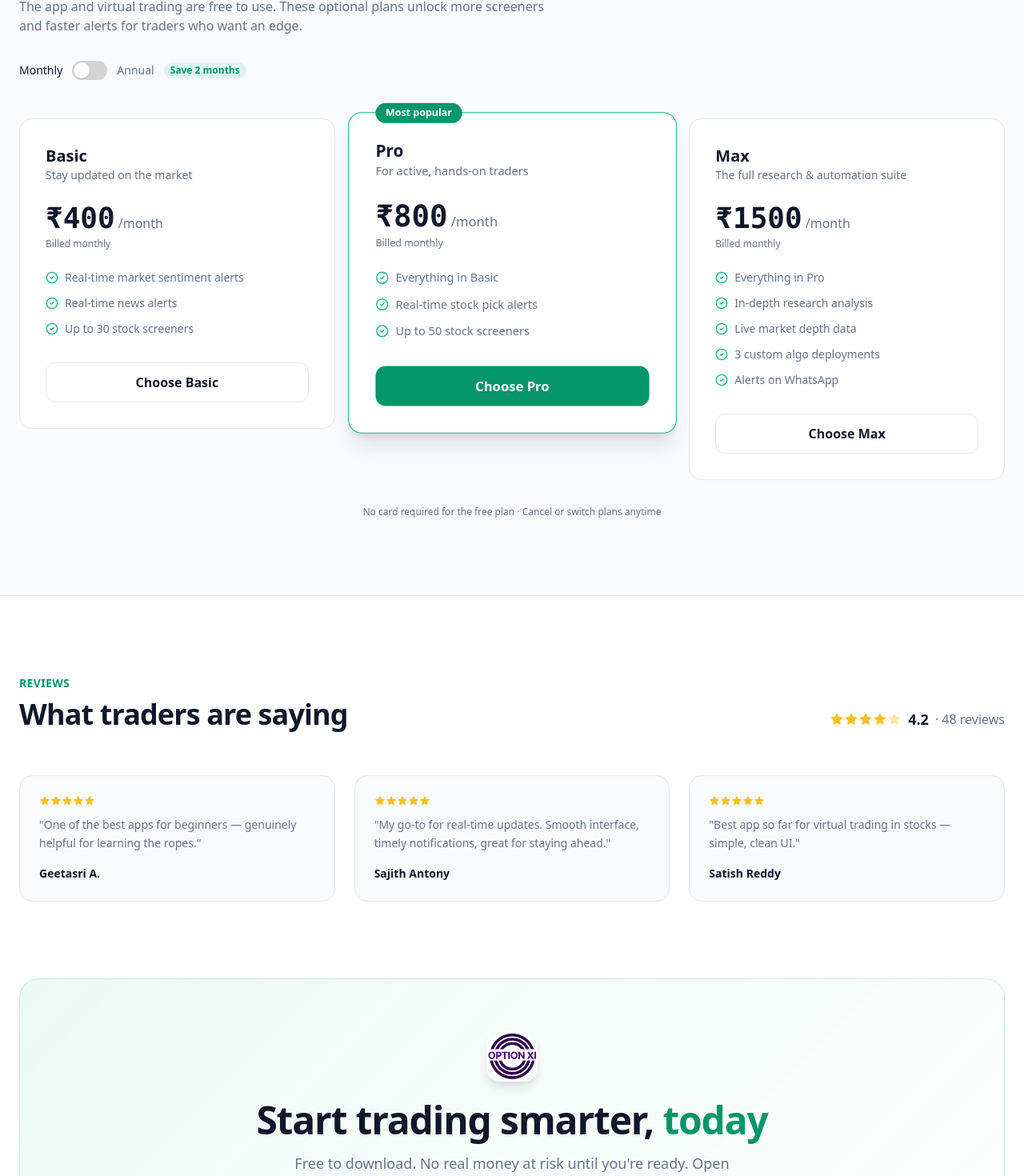
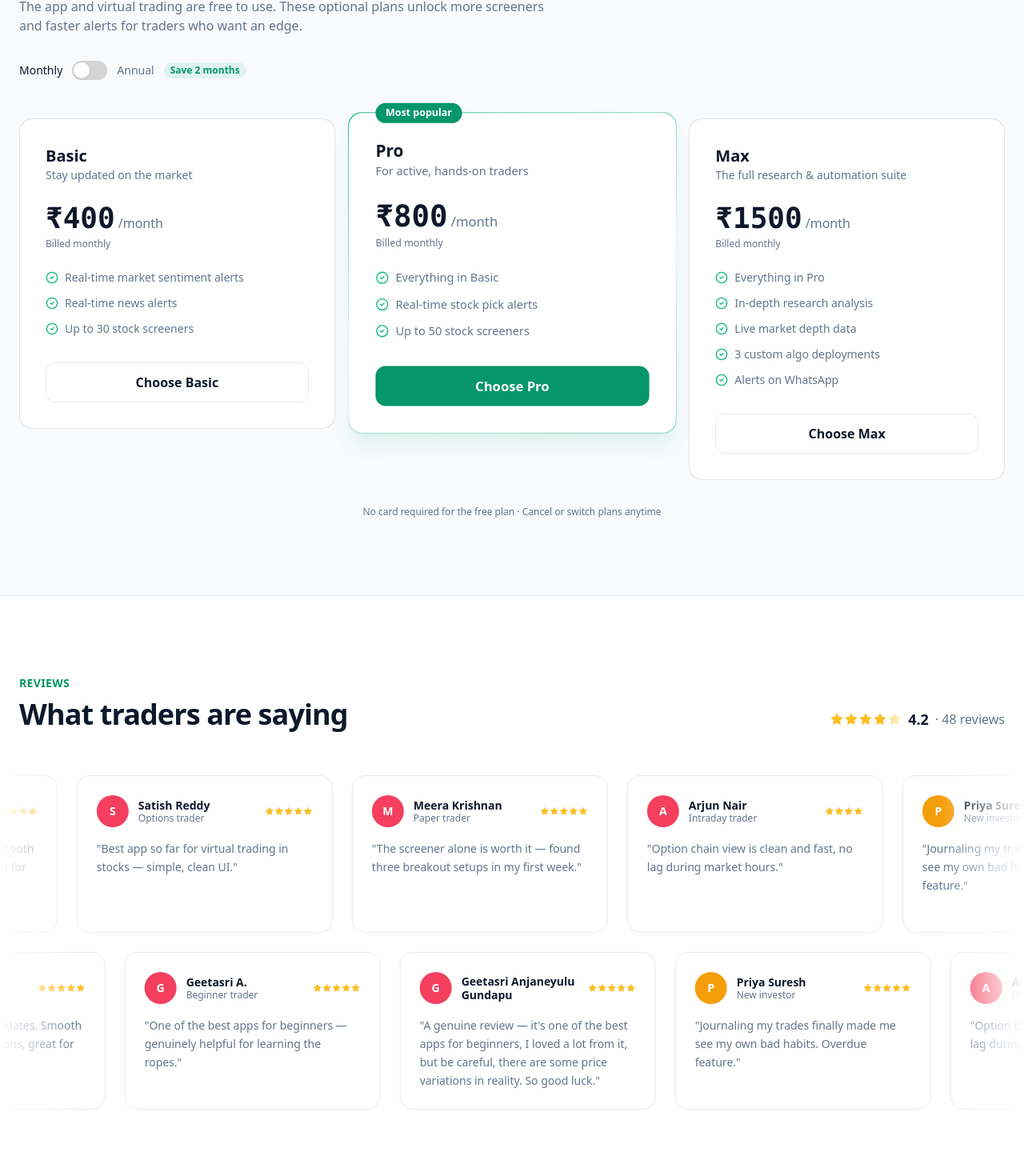
Before and after one commit to optionxi/optionxi-website, a Next.js app: page / in a window 1280 px wide. Shown: the part 5790-7260 px from the top of the page at 80% size. Built offline with nearby package versions, Linux system fonts and the light colour scheme; no server answers; the database is empty.

Commit message:
small UI changes, testimonials, pricing

```diff
--- a/src/app/page.tsx
+++ b/src/app/page.tsx
@@ -131,10 +131,61 @@ const PLANS = [
 ];
 
 const REVIEWS = [
-  { name: "Geetasri A.", text: "One of the best apps for beginners — genuinely helpful for learning the ropes.", rating: 5 },
-  { name: "Sajith Antony", text: "My go-to for real-time updates. Smooth interface, timely notifications, great for staying ahead.", rating: 5 },
-  { name: "Satish Reddy", text: "Best app so far for virtual trading in stocks — simple, clean UI.", rating: 5 },
+  { name: "Geetasri A.", tag: "Beginner trader", text: "One of the best apps for beginners — genuinely helpful for learning the ropes.", rating: 5 },
+  { name: "Sajith Antony", tag: "Swing trader", text: "My go-to for real-time updates. Smooth interface, timely notifications, great for staying ahead.", rating: 5 },
+  { name: "Satish Reddy", tag: "Options trader", text: "Best app so far for virtual trading in stocks — simple, clean UI.", rating: 5 },
+  { name: "Meera Krishnan", tag: "Paper trader", text: "The screener alone is worth it — found three breakout setups in my first week.", rating: 5 },
+  { name: "Arjun Nair", tag: "Intraday trader", text: "Option chain view is clean and fast, no lag during market hours.", rating: 4 },
+  { name: "Priya Suresh", tag: "New investor", text: "Journaling my trades finally made me see my own bad habits. Overdue feature.", rating: 5 },
+   {
+    name: "Geetasri Anjaneyulu Gundapu",
+    date: "April 21, 2026",
+    text: "A genuine review — it's one of the best apps for beginners, I loved a lot from it, but be careful, there are some price variations in reality. So good luck.",
+    rating: 5,
+  },
 ];
+
+function avatarColor(name: string) {
+  const palette = ["bg-emerald-500", "bg-teal-500", "bg-amber-500", "bg-violet-500", "bg-sky-500", "bg-rose-500"];
+  const idx = name.charCodeAt(0) % palette.length;
+  return palette[idx];
+}
+
+function ReviewCard({ r, t }: { r: (typeof REVIEWS)[number]; t: any }) {
+  return (
+    <div
+      className={`group relative w-[320px] shrink-0 rounded-2xl border ${t.border} ${t.card} p-6 overflow-hidden transition-all duration-300 hover:-translate-y-1`}
+    >
+      {/* glow border on hover */}
+      <div
+        className="pointer-events-none absolute inset-0 rounded-2xl opacity-0 group-hover:opacity-100 transition-opacity duration-300"
+        style={{
+          padding: 1,
+          background: "linear-gradient(135deg, rgba(16,185,129,0.6), rgba(16,185,129,0) 60%)",
+          WebkitMask: "linear-gradient(#000 0 0) content-box, linear-gradient(#000 0 0)",
+          WebkitMaskComposite: "xor",
+          maskComposite: "exclude",
+        }}
+      />
+      <div className="flex items-center gap-3 mb-4">
+        <div className={`w-10 h-10 rounded-full ${avatarColor(r.name)} flex items-center justify-center text-white font-semibold text-sm shrink-0`}>
+          {r.name.charAt(0)}
+        </div>
+        <div>
+          <p className="font-semibold text-sm leading-tight">{r.name}</p>
+          <p className={`text-xs ${t.sub}`}>{r.tag}</p>
+        </div>
+        <div className="ml-auto flex text-amber-400">
+          {[...Array(r.rating)].map((_, j) => (
+            <Star key={j} size={12} fill="currentColor" strokeWidth={0} />
+          ))}
+        </div>
+      </div>
+      <p className={`text-sm leading-relaxed ${t.sub}`}>"{r.text}"</p>
+    </div>
+  );
+}
+
 
 /* ------------------------------------------------------------------ */
 
@@ -491,8 +542,18 @@ export default function OptionXiLanding() {
       </section>
 
       {/* ---------------- Pricing ---------------- */}
-      <section id="pricing" className={`${t.bgAlt} border-y ${t.border} py-24`}>
-        <div className="max-w-7xl mx-auto px-6">
+      <section id="pricing" className={`relative ${t.bgAlt} border-y ${t.border} py-24 overflow-hidden`}>
+        {/* faint grid texture backdrop */}
+        <div
+          className="absolute inset-0 opacity-[0.4] pointer-events-none"
+          style={{
+            backgroundImage: `linear-gradient(${dark ? "rgba(255,255,255,0.04)" : "rgba(0,0,0,0.04)"} 1px, transparent 1px), linear-gradient(90deg, ${dark ? "rgba(255,255,255,0.04)" : "rgba(0,0,0,0.04)"} 1px, transparent 1px)`,
+            backgroundSize: "40px 40px",
+            maskImage: "radial-gradient(ellipse 70% 60% at 50% 0%, black, transparent)",
+          }}
+        />
+
+        <div className="max-w-7xl mx-auto px-6 relative">
           <div className="max-w-2xl mb-4">
             <span className="text-emerald-600 text-sm font-semibold uppercase tracking-wide">Pricing</span>
             <h2 className="text-3xl md:text-4xl font-bold mt-2 tracking-tight">
@@ -511,34 +572,26 @@ export default function OptionXiLanding() {
               role="switch"
               aria-checked={isAnnual}
               onClick={() => setIsAnnual((v) => !v)}
-              className={`relative w-11 h-6 rounded-full transition-colors ${
-                isAnnual ? "bg-emerald-600" : dark ? "bg-neutral-700" : "bg-neutral-300"
-              }`}
+              className={`relative w-11 h-6 rounded-full transition-colors ${isAnnual ? "bg-emerald-600" : dark ? "bg-neutral-700" : "bg-neutral-300"}`}
             >
-              <span
-                className={`absolute top-0.5 left-0.5 w-5 h-5 rounded-full bg-white shadow transition-transform ${
-                  isAnnual ? "translate-x-5" : "translate-x-0"
-                }`}
-              />
+              <span className={`absolute top-0.5 left-0.5 w-5 h-5 rounded-full bg-white shadow transition-transform ${isAnnual ? "translate-x-5" : "translate-x-0"}`} />
             </button>
             <span className={`text-sm font-medium ${isAnnual ? "" : t.sub}`}>Annual</span>
-            <span className="text-xs font-semibold text-emerald-600 bg-emerald-500/10 px-2 py-0.5 rounded-full">
-              Save 2 months
-            </span>
+            <span className="text-xs font-semibold text-emerald-600 bg-emerald-500/10 px-2 py-0.5 rounded-full">Save 2 months</span>
           </div>
 
           <div className="grid md:grid-cols-3 gap-6 items-start">
             {PLANS.map((p) => {
               const displayPrice = isAnnual ? Math.round((p.price * 10) / 12) : p.price;
               return (
-                <div
-                  key={p.key}
-                  className={`relative rounded-2xl border p-8 transition-transform ${
-                    p.popular
-                      ? "border-emerald-500 shadow-xl md:scale-[1.04] z-10"
-                      : `${t.border} hover:-translate-y-1 transition-transform`
-                  } ${t.card}`}
+                <div key={p.key} className={`relative rounded-2xl p-[1px] ${p.popular ? "md:scale-[1.04] z-10" : ""}`}
+                  style={{
+                    background: p.popular
+                      ? "linear-gradient(160deg, rgba(16,185,129,0.9), rgba(16,185,129,0.05) 55%, rgba(16,185,129,0.4))"
+                      : dark ? "rgba(255,255,255,0.08)" : "rgba(0,0,0,0.08)",
+                  }}
                 >
+                  <div className={`relative h-full rounded-2xl p-8 ${t.card} ${p.popular ? "shadow-xl shadow-emerald-500/10" : ""} transition-transform hover:-translate-y-1`}>
                     {p.popular && (
                       <span className="absolute -top-3 left-8 bg-emerald-600 text-white text-xs font-semibold px-3 py-1 rounded-full shadow-sm">
                         Most popular
@@ -567,13 +620,12 @@ export default function OptionXiLanding() {
 
                     <button
                       className={`w-full py-3 rounded-xl font-semibold transition-colors ${
-                      p.popular
-                        ? "bg-emerald-600 hover:bg-emerald-700 text-white"
-                        : `border ${t.border} ${t.navHover}`
+                        p.popular ? "bg-emerald-600 hover:bg-emerald-700 text-white" : `border ${t.border} ${t.navHover}`
                       }`}
                     >
                       {p.price === 0 ? "Get started free" : `Choose ${p.name}`}
                     </button>
+                  </div>
                 </div>
               );
             })}
@@ -586,8 +638,8 @@ export default function OptionXiLanding() {
       </section>
 
       {/* ---------------- Reviews ---------------- */}
-      <section id="reviews" className="max-w-7xl mx-auto px-6 py-24">
-        <div className="flex items-end justify-between mb-14 flex-wrap gap-4">
+      <section id="reviews" className="py-24 overflow-hidden">
+        <div className="max-w-7xl mx-auto px-6 flex items-end justify-between mb-14 flex-wrap gap-4">
           <div>
             <span className="text-emerald-600 text-sm font-semibold uppercase tracking-wide">Reviews</span>
             <h2 className="text-3xl md:text-4xl font-bold mt-2 tracking-tight">What traders are saying</h2>
@@ -602,16 +654,20 @@ export default function OptionXiLanding() {
           </div>
         </div>
 
-        <div className="grid md:grid-cols-3 gap-6">
-          {REVIEWS.map((r, i) => (
-            <div key={i} className={`p-6 rounded-2xl border ${t.border} ${t.bgAlt}`}>
-              <div className="flex text-amber-400 mb-3">
-                {[...Array(r.rating)].map((_, j) => <Star key={j} size={14} fill="currentColor" strokeWidth={0} />)}
+        {/* Row 1 — scrolls left */}
+        <div className="marquee-wrap relative mb-6" style={{ maskImage: "linear-gradient(90deg, transparent, black 8%, black 92%, transparent)" }}>
+          <div className="marquee-track flex gap-6 w-max">
+            {[...REVIEWS, ...REVIEWS].map((r, i) => <ReviewCard key={`row1-${i}`} r={r} t={t} />)}
           </div>
-              <p className={`text-sm leading-relaxed mb-4 ${t.sub}`}>"{r.text}"</p>
-              <p className="text-sm font-semibold">{r.name}</p>
         </div>
+
+        {/* Row 2 — scrolls right (reverse direction) */}
+        <div className="marquee-wrap relative" style={{ maskImage: "linear-gradient(90deg, transparent, black 8%, black 92%, transparent)" }}>
+          <div className="marquee-track flex gap-6 w-max" style={{ animationDirection: "reverse", animationDuration: "34s" }}>
+            {[...REVIEWS.slice().reverse(), ...REVIEWS.slice().reverse()].map((r, i) => (
+              <ReviewCard key={`row2-${i}`} r={r} t={t} />
             ))}
+          </div>
         </div>
       </section>
 
```
Lines whose indentation alone changed are shown as unchanged.
